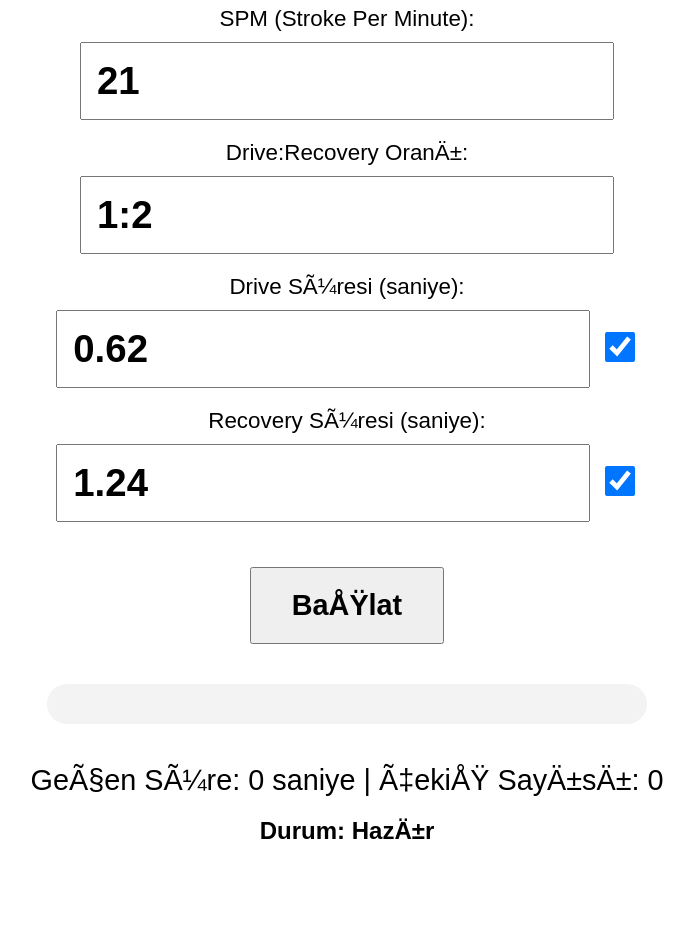
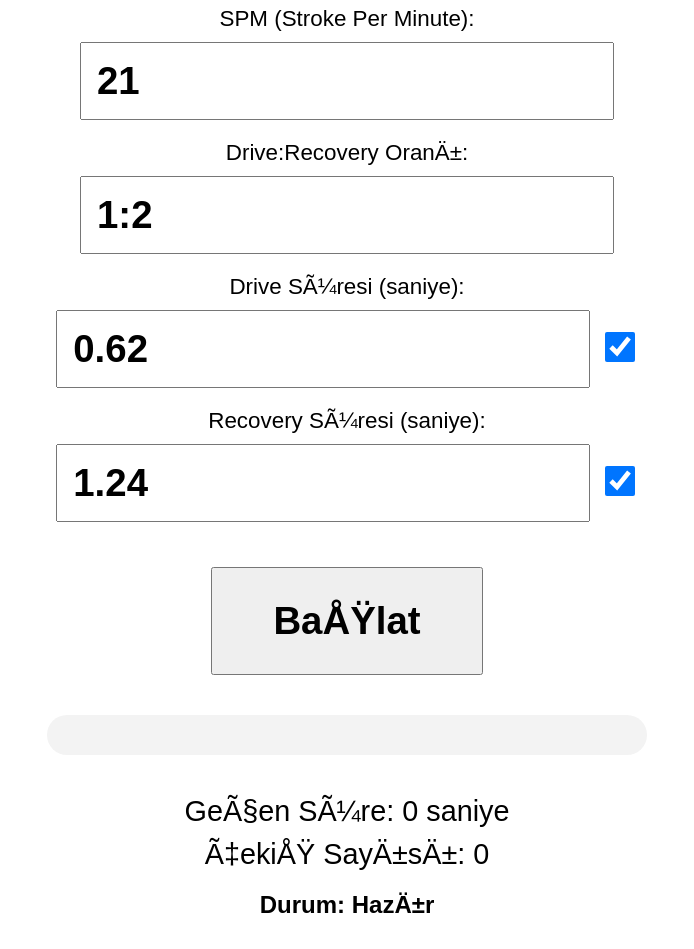
Before and after one commit to Bahadir67/RowingMetronom, a plain HTML site: page index.html in a window 1280 px wide. Shown: the part 96-1045 px from the top of the page, without its empty margins (293-987 px from the left). Before the commit the page ends 971 px from the top, so only its background shows below. Drawn offline with Linux system fonts and the light colour scheme.

Commit message:
Update index.html

```diff
--- a/index.html
+++ b/index.html
@@ -1,3 +1,4 @@
+
 <!DOCTYPE html>
 <html lang="en">
 <head>
@@ -36,8 +37,8 @@
             margin-left: 10px;
         }
         button {
-            padding: 20px 40px;
-            font-size: 1.8em; /* Buton yazı boyutu büyütüldü */
+            padding: 30px 60px; /* Buton boyutu %50 büyütüldü */
+            font-size: 2.4em; /* Buton yazı boyutu büyütüldü */
             font-weight: bold; /* Buton yazı tipi kalın yapıldı */
             margin-top: 25px;
             cursor: pointer;
@@ -61,6 +62,10 @@
         #timerAndStroke {
             font-size: 1.8em; /* Yazı boyutu büyütüldü */
             margin-top: 30px;
+        }
+        #strokeCount {
+            margin-top: 10px; /* Çekiş sayısı ile geçen süre arasında boşluk */
+            display: block;
         }
     </style>
 </head>
@@ -91,7 +96,8 @@
         <div id="progressBar"></div>
     </div>
     <div id="timerAndStroke">
-        <span id="elapsedTime">Geçen Süre: 0 saniye</span> | <span id="strokeCount">Çekiş Sayısı: 0</span>
+        <span id="elapsedTime">Geçen Süre: 0 saniye</span>
+        <span id="strokeCount">Çekiş Sayısı: 0</span>
     </div>
     <h2 id="status">Durum: Hazır</h2>
 
```
